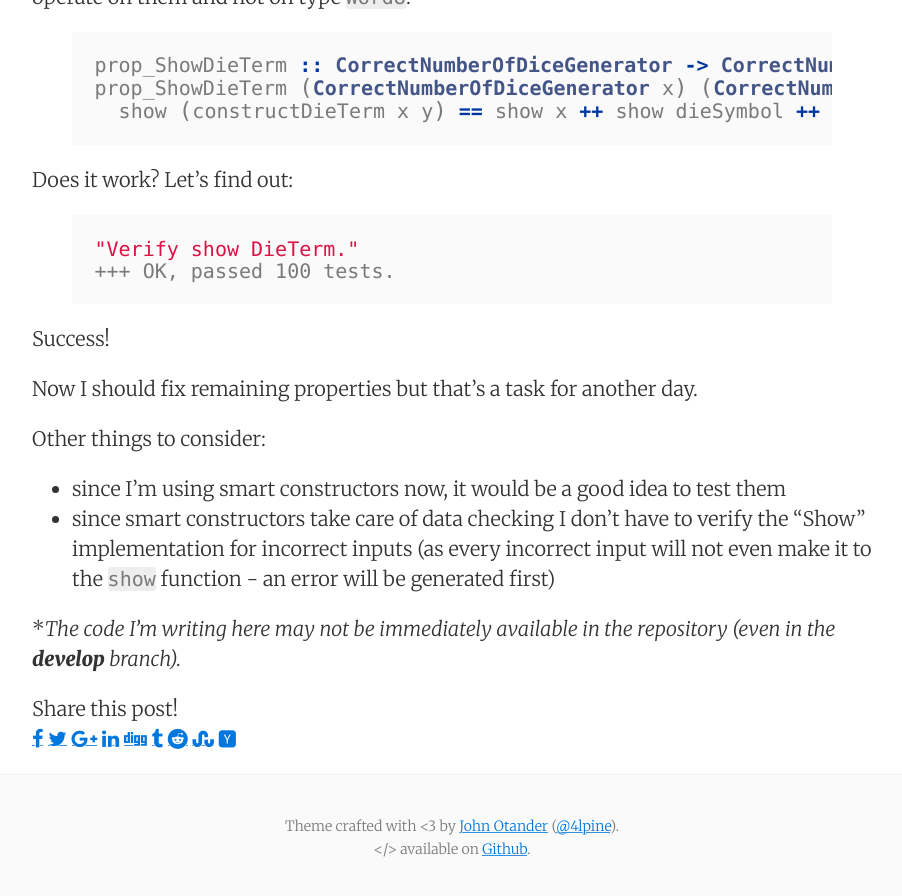
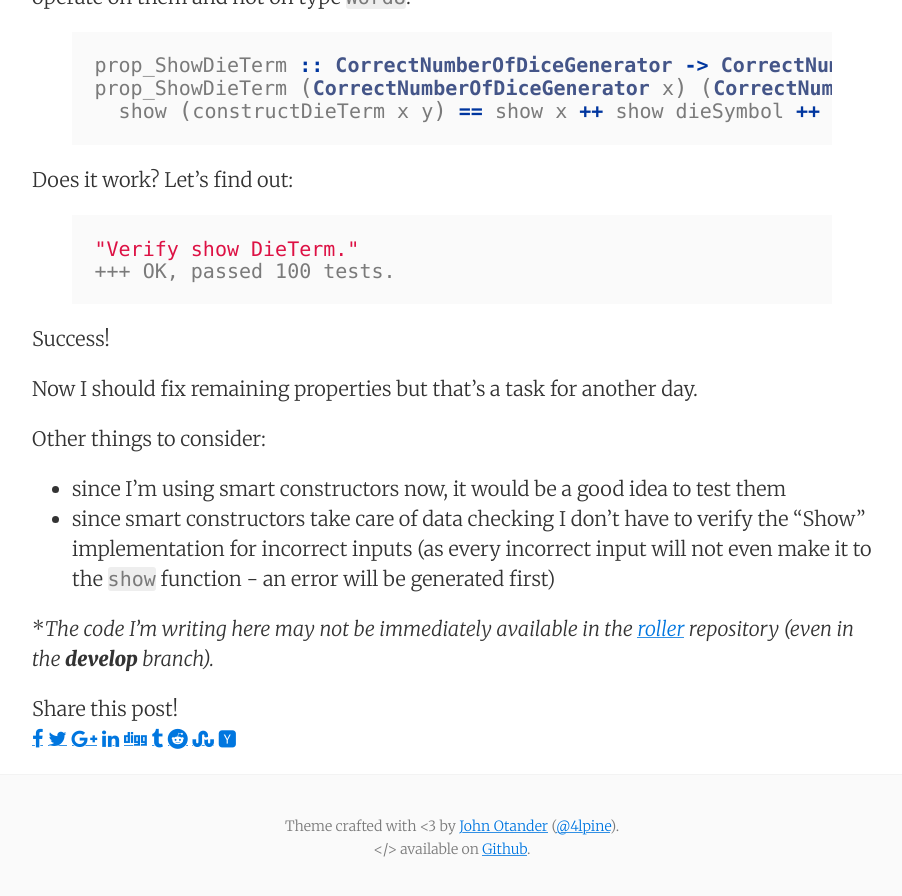
Before and after one commit to PiotrJustyna/piotrjustyna.github.io, a Jekyll site: the page built from _posts/2016-01-09-fixing-quickcheck-properties.md, in a window 1280 px wide and 900 px high, scrolled down 2649 px. Shown: the top 896 px of the window, without its empty margins (188-1090 px from the left). Built offline with Jekyll 4.4.1, drawn with Linux system fonts in a browser that asks for light colours; nearby versions of some CDN libraries.

Commit message:
Update 2016-01-09-fixing-quickcheck-properties.md

````diff
--- a/_posts/2016-01-09-fixing-quickcheck-properties.md
+++ b/_posts/2016-01-09-fixing-quickcheck-properties.md
@@ -96,4 +96,4 @@ Other things to consider:
 * since I'm using smart constructors now, it would be a good idea to test them
 * since smart constructors take care of data checking I don't have to verify the "Show" implementation for incorrect inputs (as every incorrect input will not even make it to the ```show``` function - an error will be generated first)
 
-\**The code I'm writing here may not be immediately available in the repository (even in the **develop** branch).*
+\**The code I'm writing here may not be immediately available in the [roller](https://github.com/PiotrJustyna/roller) repository (even in the **develop** branch).*
````
